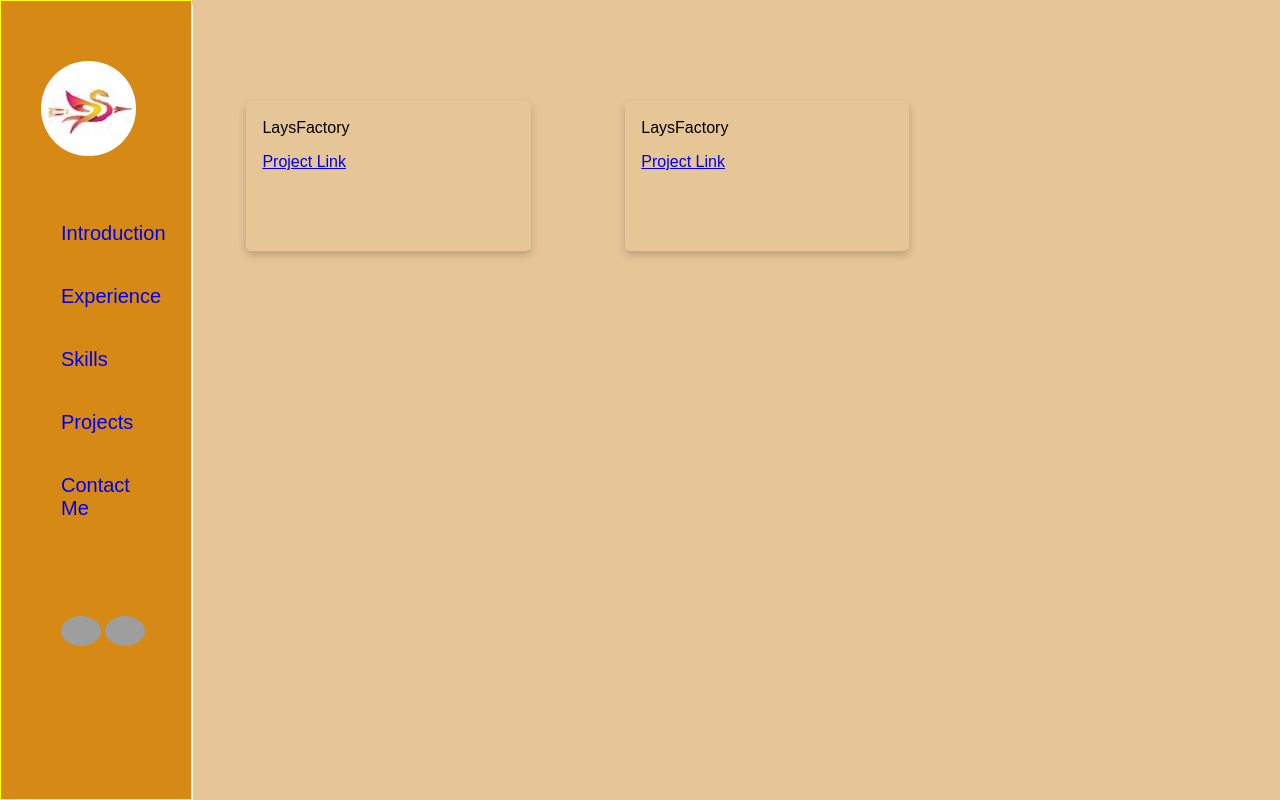
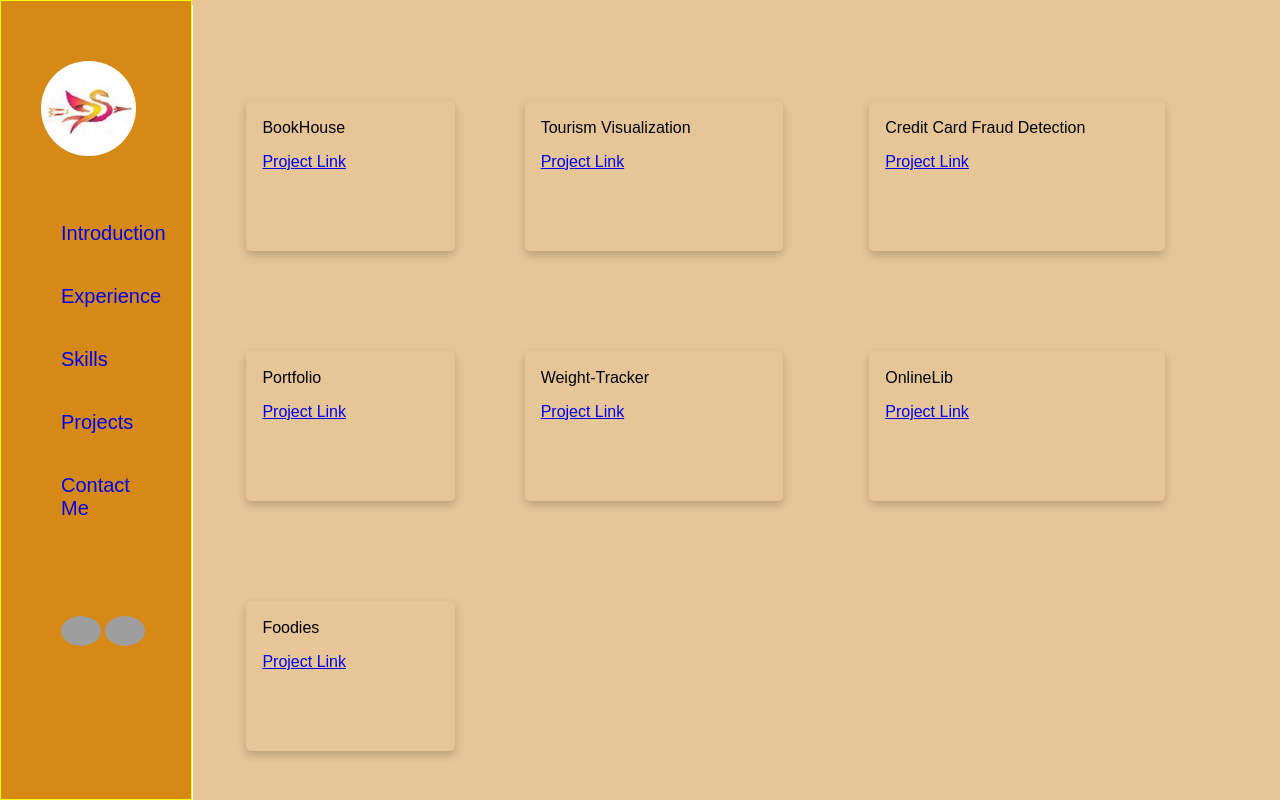
Before and after one commit to sasankamouliveleti/portfolio, a React (Create React App) app: page /projects in a window 1280 px wide. Built offline with nearby package versions, Linux system fonts and the light colour scheme; grey boxes are pictures that could not be loaded; what google-maps-react would draw is missing.

Commit message:
Added profile Pic and updated projects and experience

```diff
--- a/public/data/projects.json
+++ b/public/data/projects.json
@@ -1,16 +1,46 @@
 {
-    "projects":[
+    "projects": [
         {
-            "pid":"0",
-            "pname":"LaysFactory",
-            "pgitlink":"https://github.com/sasnka/LaysFactory",
-            "pdesc":"A simple e-commerce site made with HTML,CSS,JS and PHP"
+            "pid": "0",
+            "pname": "BookHouse",
+            "pgitlink": "https://github.com/sasankamouliveleti/Bookhouse",
+            "pdesc": "This is an application where in user can order books online"
         },
         {
-            "pid":"1",
-            "pname":"LaysFactory",
-            "pgitlink":"https://github.com/sasnka/LaysFactory",
-            "pdesc":"A simple e-commerce site made with HTML,CSS,JS and PHP"
+            "pid": "1",
+            "pname": "Tourism Visualization",
+            "pgitlink": "https://github.com/sasankamouliveleti/tourism",
+            "pdesc": "Worked on tourism data collection and analysis, collected from open source websites like Yelp and Foursquare using web scraping techniques."
+        },
+        {
+            "pid": "2",
+            "pname": "Credit Card Fraud Detection",
+            "pgitlink": "https://github.com/sasankamouliveleti/Credit-Card-Fraud-Detection",
+            "pdesc": "Worked on tourism data collection and analysis, collected from open source websites like Yelp and Foursquare using web scraping techniques."
+        },
+        {
+            "pid": "3",
+            "pname": "Portfolio",
+            "pgitlink": "https://github.com/sasankamouliveleti/portfolio",
+            "pdesc": "Built with ReactJS"
+        },
+        {
+            "pid": "4",
+            "pname": "Weight-Tracker",
+            "pgitlink": "https://github.com/sasankamouliveleti/Weight-Tracker",
+            "pdesc": "Tracking weights with a visual representation of line graph"
+        },
+        {
+            "pid": "5",
+            "pname": "OnlineLib",
+            "pgitlink": "https://github.com/sasankamouliveleti/OnlineLib",
+            "pdesc": "This is an application where in user can read books online and upload books which can be read by other users online."
+        },
+        {
+            "pid": "5",
+            "pname": "Foodies",
+            "pgitlink": "https://github.com/sasankamouliveleti/Foodies",
+            "pdesc": "Created a website for Foodies"
         }
     ]
 }
--- a/src/components/Contact/Googlemap.js
+++ b/src/components/Contact/Googlemap.js
@@ -15,9 +15,9 @@ export class Googlemap extends React.Component {
         google={this.props.google}
         zoom={8}
         style={this.props.mapsstyle}
-        initialCenter={{ lat: 47.444, lng: -122.176 }}
+        initialCenter={{ lat: 41.858, lng: -87.66356 }}
       >
-        <Marker position={{ lat: 48.0, lng: -122.0 }} />
+        <Marker position={{ lat: 41.858, lng: -87.66356 }} />
       </Map>
     );
   }
--- a/src/components/Intro/Intro.css
+++ b/src/components/Intro/Intro.css
@@ -19,8 +19,8 @@ img {
 }
 
 .profile-img {
-  width: 415px;
-  height: 415px;
+  width: 410px;
+  height: 395px;
   margin-left: 200px;
 }
 
--- a/src/components/Intro/Intro.js
+++ b/src/components/Intro/Intro.js
@@ -16,7 +16,7 @@ const Intro = () => {
       <div className="intro-fullBackground">
         <div className="profilePic">
           <img
-            src="https://scontent.fhyd16-1.fna.fbcdn.net/v/t31.18172-8/14890444_811947902241672_3521237704725685913_o.jpg?_nc_cat=105&ccb=1-3&_nc_sid=09cbfe&_nc_ohc=1OsZo0zuF7EAX9oF09l&_nc_ht=scontent.fhyd16-1.fna&oh=a511a26cc6f5876d7d6e8d879aaaf570&oe=60F60B8E"
+            src="/portfolio/images/profile.jpg"
             alt="mouli"
             className="profile-img"
           />
@@ -24,7 +24,10 @@ const Intro = () => {
         <div className="heading">
           <h1>Hi {greeting},</h1>
           <h1>This is Sasanka Mouli Veleti</h1>
-          <p>I am a passionate developer with an edge of data</p>
+          <p>
+            I am a passionate developer and have a keen interest in the field of
+            Full Stack Development and Machine Learning
+          </p>
         </div>
       </div>
     </React.Fragment>
```
Also changed, not shown: public/data/experience.json (+5 -13 lines), public/images/profile.jpg (added), 1 other file (tests, documents, lock files or other folders).
